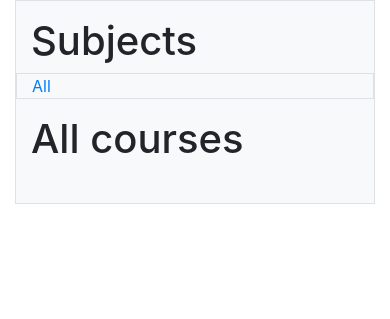
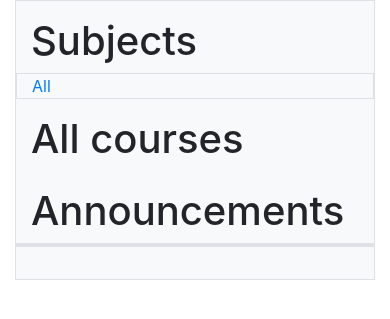
Before and after one commit to leviprice97/canvaslite, a Django app: page / in a window 390 px wide. Shown: the part 56-375 px from the top of the page. Run offline with Django 3.2, Linux system fonts and the light colour scheme; data that the repository does not hold is empty; parts of the project's set-up code (start-up, migrations or seed data) failed here and were passed over; some libraries are stand-ins or nearby versions.

Commit message:
added announcements

```diff
--- a/courses/templates/base.html
+++ b/courses/templates/base.html
@@ -24,6 +24,9 @@
             </li>
             <li class="nav-item active">
               <a class="nav-link"  href="{% url "student_course_list" %}" >Courses</a>
+            </li>
+            <li class="nav-item active">
+              <a class="nav-link"  href="/">Announcements <span class="sr-only">(current)</span></a>
             </li>
             <li class="nav-item active">
               {% if request.user.is_authenticated %}
--- a/courses/templates/courses/course/detail.html
+++ b/courses/templates/courses/course/detail.html
@@ -16,6 +16,8 @@
                 Instructor: {{ course.owner.get_full_name }}<br><br>
                 Course Description:<br>
                 {{ object.overview}}<br><br>
+                Announcements:<br>
+                This will display an announcements list for the course<br><br>
                 {% if request.user.is_authenticated %}
                     <form action="{% url "student_enroll_course" %}" method="post">
                         {{ enroll_form }}
--- a/courses/templates/courses/course/list.html
+++ b/courses/templates/courses/course/list.html
@@ -45,6 +45,13 @@
                     </div>
                     {% endfor %}
                 </div>
+                <h1>Announcements</h1>
+                    <div class="row mb-3">
+                        <div class="col-md-6 border px-lg-5">
+                        </div>
+                        <div class="col-md-6 border px-lg-5">
+                        </div>
+                    </div>
             </div>
         </div>
     </div>
```
